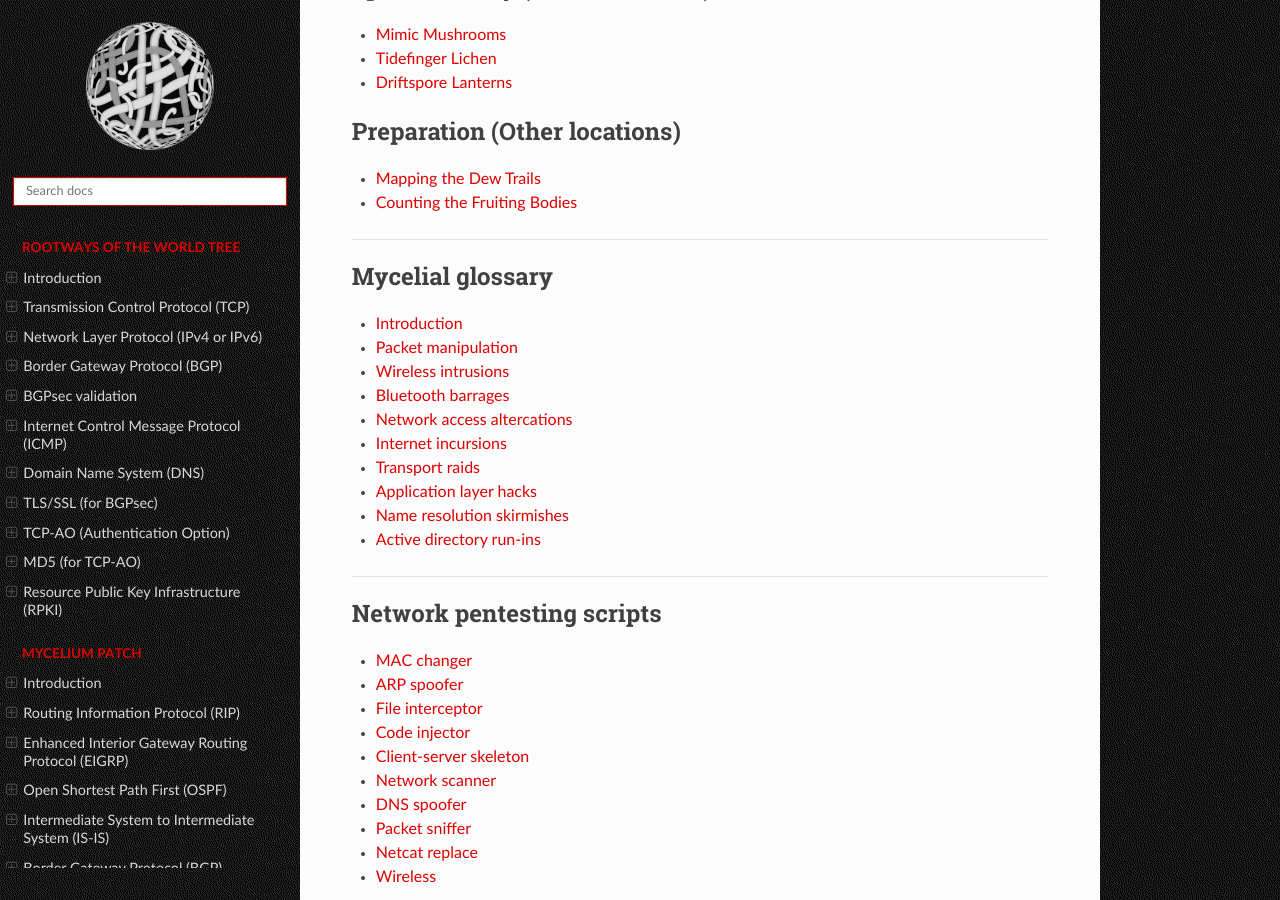
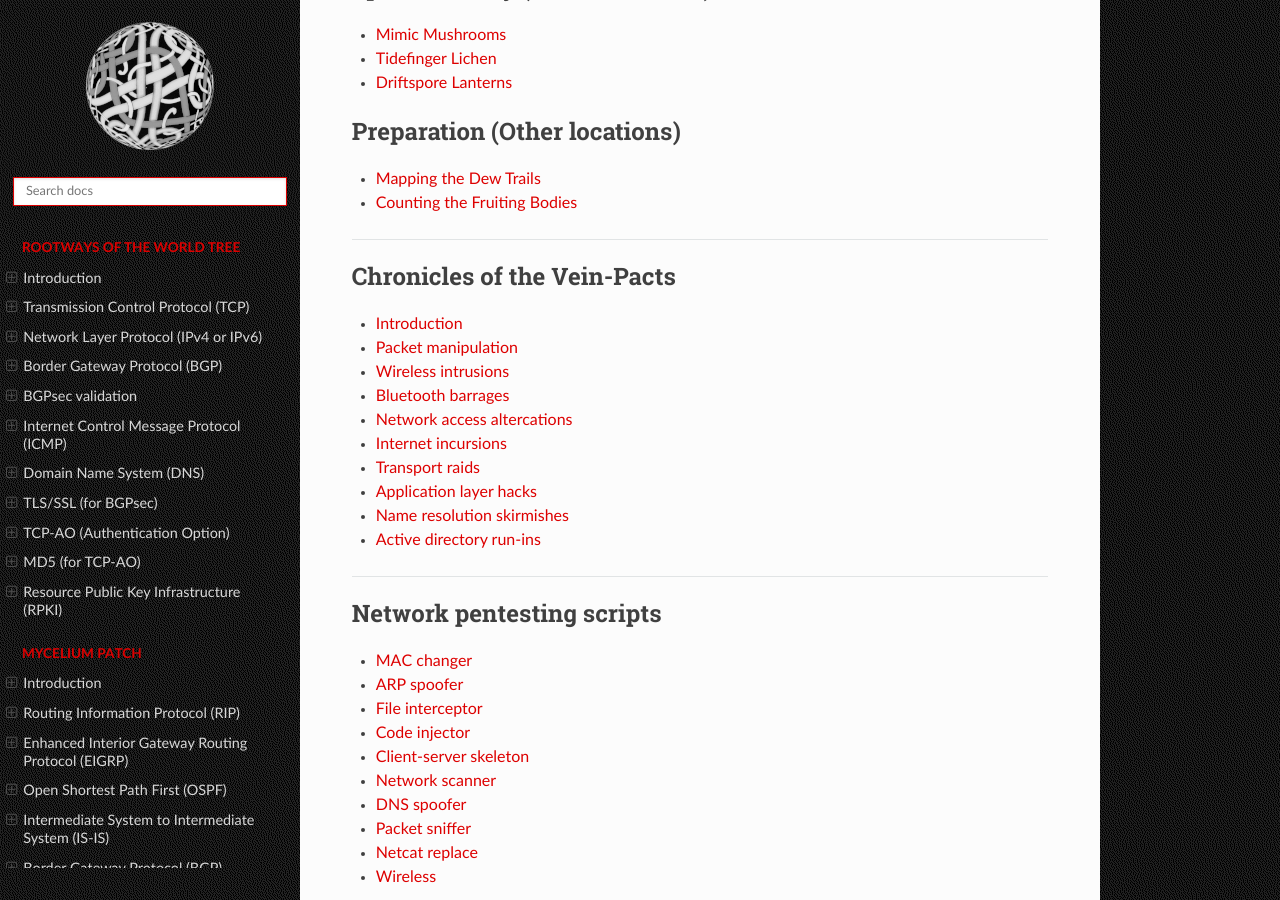
Before and after one commit to tymyrddin/red-network, a Sphinx documentation site: the page built from source/index.rst, in a window 1280 px wide and 900 px high, scrolled down 1227 px. Built offline with Sphinx 7.4.7 and the Read the Docs theme 3.1.0, drawn with Linux system fonts in a browser that asks for light colours.

Commit message:
Refactoring

```diff
--- a/source/index.rst
+++ b/source/index.rst
@@ -65,7 +65,7 @@ Aside from all of the resources to make and maintain the equipment, and the ener
 .. toctree::
    :maxdepth: 1
    :includehidden:
-   :caption: Mycelial glossary
+   :caption: Chronicles of the Vein-Pacts
 
    docs/notes/README.md
    docs/notes/manipulation.md
```
